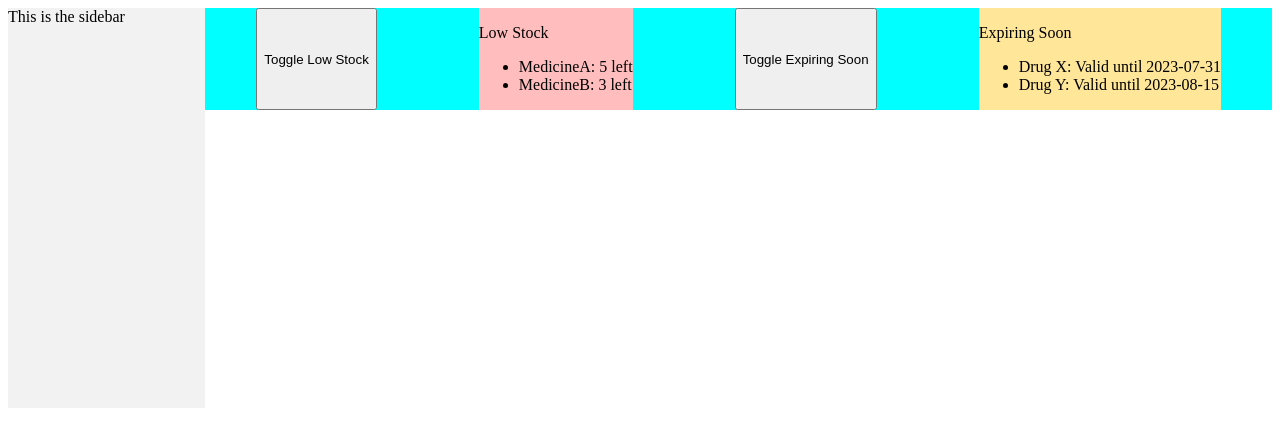
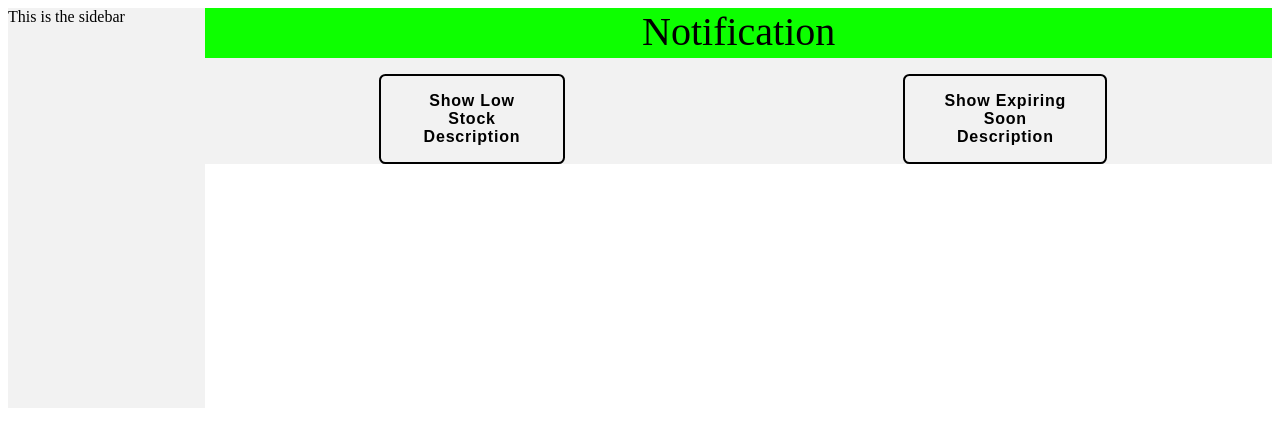
Before and after one commit to AiMouad/Pharmacy-Prject, a React (Create React App) app: page / in a window 1280 px wide. Shown: the top 446 px of the page. Built offline with nearby package versions, Linux system fonts and the light colour scheme.

Commit message:
Generate Notificayion page!

```diff
--- a/src/components/Notification/Notification.css
+++ b/src/components/Notification/Notification.css
@@ -20,27 +20,239 @@
 
 }
 
-.low-stock {
-  background-color: #ffbdbd;
+.Noti{
+  background-color: #f2f2f2;
+  height: 100%;
+  width: 100%;
+
+}
+.up{
+  width:  100%;
+  height: 50px;
+  text-align: center;
+  font-size: 40px;
+  background: #0dff00;
+
+}
+.down{
+  display: flex;
 }
 
-.expiring-soon {
-  background-color: #ffe699;
-}
-
-
-.notification ul {
+.Noti ul {
   list-style-type: none;
   padding: 0;
 }
 
-.notification li {
+.Noti li {
+  height: 30px;
   margin-bottom: 5px;
+  border: 1px solid red ;
+  box-sizing: border-box;
+  text-align: center;
+  font-size: 24px;
 }
-.Noti{
-  background-color: aqua;
-  height: 100%;
+
+.info{
+  background: #f2f2f2;
+  width: 50%;
+  justify-items: center;
+
+}
+.info #font{
+  font-size: larger;
+  text-align: center;
+  text-decoration: none;
+  text-transform: none;;
+}
+
+.animation {
+  animation: fadeIn 2s ease-in-out;
+}
+
+.fancy {
+  background-color: transparent;
+  border: 2px solid #000;
+  border-radius: 150;
+  box-sizing: border-box;
+  color: black;
+  cursor: pointer;
+  display: inline-block;
+  font-weight: 700;
+  letter-spacing: 0.05em;
+  margin: 0px 20%;
+  outline: none;
+  overflow: visible;
+  padding: 1em 2em;
+  position: relative;
+  text-align: center;
+  text-decoration: none;
+  text-transform: none;
+  transition: all 0.5s ease-in-out;
+  user-select: none;
+  font-size: 100%;
+  border-radius: 0.4rem;
+
+ }
+
+
+
+ .fancy .text {
+  font-size: 1.125em;
+  line-height: 1.33333em;
+  padding-left: 2em;
+  display: block;
+  text-align: left;
+  transition: all 0.3s ease-in-out;
+  text-transform: uppercase;
+  text-decoration: none;
+  color: black;
+ }
+
+ .fancy .top-key {
+  height: 2px;
+  width: 1.5625rem;
+  top: -2px;
+  left: 0.625rem;
+  position: absolute;
+  background: #e8e8e8;
+  transition: width 0.5s ease-out, left 0.3s ease-out;
+ }
+
+ .fancy .bottom-key-1 {
+  height: 2px;
+  width: 1.5625rem;
+  right: 1.875rem;
+  bottom: -2px;
+  position: absolute;
+  background: #e8e8e8;
+  transition: width 0.5s ease-out, right 0.3s ease-out;
+ }
+
+ .fancy .bottom-key-2 {
+  height: 2px;
+  width: 0.625rem;
+  right: 0.625rem;
+  bottom: -2px;
+  position: absolute;
+  background: #e8e8e8;
+  transition: width 0.5s ease-out, right 0.3s ease-out;
+  left: -2px;
+  width: 0px;
+ }
+
+ .fancy:hover {
+  color: #0dff00;
+  background: black;
+ }
+
+ .fancy:hover::before {
+  width: 0.9375rem;
+  background: wheat;
+ }
+
+ .fancy:hover .text {
+  color: white;
+  padding-left: 1.5em;
+ }
+
+ .fancy:hover .top-key {
+  left: -2px;
+  width: 0px;
+ }
+
+ .fancy:hover .bottom-key-1,
+  .fancy:hover .bottom-key-2 {
+  right: 0;
+  width: 0;
+ }
+
+ .card {
+  overflow: hidden;
+  position: relative;
+  background-color: #ffffff;
+  text-align: left;
+  border-radius: 0.5rem;
+  max-width: 100%;
+  margin: 10px;
+  box-shadow: 0 20px 25px -5px rgba(0, 0, 0, 0.1), 0 10px 10px -5px rgba(0, 0, 0, 0.04);
+}
+
+.header {
+  padding: 1.25rem 1rem 1rem 1rem;
+  background-color: #ffffff;
+}
+
+.image {
+  display: flex;
+  margin-left: auto;
+  margin-right: auto;
+  background-color: #FEE2E2;
+  flex-shrink: 0;
+  justify-content: center;
+  align-items: center;
+  width: 3rem;
+  height: 3rem;
+  border-radius: 9999px;
+}
+
+.image svg {
+  color: #DC2626;
+  width: 1.5rem;
+  height: 1.5rem;
+}
+
+.content {
+  margin-top: 0.75rem;
+  text-align: center;
+}
+
+.title {
+  color: #111827;
+  font-size: 1rem;
+  font-weight: 600;
+  line-height: 1.5rem;
+}
+
+.message {
+  margin-top: 0.5rem;
+  color: #6B7280;
+  font-size: 0.875rem;
+  line-height: 1.25rem;
+}
+
+.actions {
+  margin: 0.75rem 1rem;
+  background-color: #F9FAFB;
+}
+
+.Edit {
+  display: inline-flex;
+  padding: 0.5rem 1rem;
+  background-color: #DC2626;
+  color: #ffffff;
+  font-size: 1rem;
+  line-height: 1.5rem;
+  font-weight: 500;
+  justify-content: center;
   width: 100%;
-  display: flex;
-  justify-content: space-around;
+  border-radius: 0.375rem;
+  border-width: 1px;
+  border-color: transparent;
+  box-shadow: 0 1px 2px 0 rgba(0, 0, 0, 0.05);
 }
+
+.cancel {
+  display: inline-flex;
+  margin-top: 0.75rem;
+  padding: 0.5rem 1rem;
+  background-color: #ffffff;
+  color: #374151;
+  font-size: 1rem;
+  line-height: 1.5rem;
+  font-weight: 500;
+  justify-content: center;
+  width: 100%;
+  border-radius: 0.375rem;
+  border: 1px solid #D1D5DB;
+  box-shadow: 0 1px 2px 0 rgba(0, 0, 0, 0.05);
+}
--- a/src/components/Notification/Notification.js
+++ b/src/components/Notification/Notification.js
@@ -2,23 +2,22 @@ import React, { useEffect, useState } from 'react';
 import './Notification.css';
 
 const Notification = () => {
-    const [lowStockMedicines, setLowStockMedicines] = useState(false);
-    const [expiringSoonDrugs, setExpiringSoonDrugs] = useState(false);
+    const [lowStockMedicines, setLowStockMedicines] = useState([]);
+    const [expiringSoonDrugs, setExpiringSoonDrugs] = useState([]);
 
-    const handleLowStockButtonClick = () => {
-        setLowStockMedicines(!lowStockMedicines);
-    };
+    const [showLowStockDescription, setShowLowStockDescription] = useState(false);
+    const [showExpiringSoonDescription, setShowExpiringSoonDescription] = useState(false);
 
-    const handleExpiringSoonButtonClick = () => {
-        setExpiringSoonDrugs(!expiringSoonDrugs);
+    const Edit = () => {
+        window.location.href = "https://10015.io/tools/css-gradient-generator";
     };
 
     useEffect(() => {
         // Example data
         const medicineStock = {
             MedicineA: 5,
-            MedicineB: 3,
-            MedicineC: 15,
+            MedicineB: 30,
+            MedicineC: 1,
         };
 
         const drugs = [
@@ -34,31 +33,84 @@ const Notification = () => {
         setExpiringSoonDrugs(expiringSoonDrugsFiltered);
     }, []);
 
+    const toggleLowStockDescription = () => {
+        setShowLowStockDescription(prevState => !prevState);
+    };
+
+    const toggleExpiringSoonDescription = () => {
+        setShowExpiringSoonDescription(prevState => !prevState);
+    };
+
     return (
         <div className="notification-page">
             <div className="sidebar">This is the sidebar</div>
             <div className="Noti">
-                    <button onClick={handleLowStockButtonClick}>Toggle Low Stock</button>
-                    {lowStockMedicines && <div className={`low-stock ${lowStockMedicines ? '' : 'hide'}`}>
-                    <p>Low Stock</p>
+                <div className='up'>
+                Notification
+                </div>
+                <div className='down'>
+                <div className='info'>
+                    <p></p>
+                <button class="fancy" onClick={toggleLowStockDescription}>
+                    {showLowStockDescription ? 'Hide Low Stock Description' : 'Show Low Stock Description'}
+                </button>
+                {showLowStockDescription && lowStockMedicines.length > 0 && (
+                    <div id={"font"} className={`low-stock ${lowStockMedicines ? '' : 'hide'}`}>
+
                         <ul>
                             {lowStockMedicines.map(([name, qty]) => (
-                            <li key={name}>{`${name}: ${qty} left`}</li>
+                            <div class="card">
+                            <div class="header">
+                                <div class="image"><svg aria-hidden="true" stroke="currentColor" stroke-width="1.5" viewBox="0 0 24 24" fill="none">
+                                            <path d="M12 9v3.75m-9.303 3.376c-.866 1.5.217 3.374 1.948 3.374h14.71c1.73 0 2.813-1.874 1.948-3.374L13.949 3.378c-.866-1.5-3.032-1.5-3.898 0L2.697 16.126zM12 15.75h.007v.008H12v-.008z" stroke-linejoin="round" stroke-linecap="round"></path>
+                                        </svg></div>
+                                <div class="content">
+                                <span class="title">{`${name}`}</span>
+                                <p class="message">La quantité restante: {`${qty}`} </p>
+                                </div>
+                                <div class="actions">
+                                <button className="Edit" onClick={Edit}>Edit</button>
+                                </div>
+                            </div>
+                            </div>
                             ))}
                         </ul>
                         <div className="animation" />
-                </div>}
+                    </div>
+                )}
+                </div>
 
-                    <button onClick={handleExpiringSoonButtonClick}>Toggle Expiring Soon</button>
-                    {expiringSoonDrugs &&  <div className={`expiring-soon ${expiringSoonDrugs ? '' : 'hide'}`}>
-                    <p>Expiring Soon</p>
+                <div className='info'>
+                <p></p>
+                <button class="fancy" onClick={toggleExpiringSoonDescription}>
+                    {showExpiringSoonDescription ? 'Hide Expiring Soon Description' : 'Show Expiring Soon Description'}
+                </button>
+                {showExpiringSoonDescription && expiringSoonDrugs.length > 0 && (
+                    <div id={"font"} className={`expiring-soon ${expiringSoonDrugs ? '' : 'hide'}`}>
                         <ul>
                             {expiringSoonDrugs.map(({ name, validity }) => (
-                            <li key={name}>{`${name}: Valid until ${validity}`}</li>
+                            <div class="card">
+                            <div class="header">
+                                <div class="image"><svg aria-hidden="true" stroke="currentColor" stroke-width="1.5" viewBox="0 0 24 24" fill="none">
+                                            <path d="M12 9v3.75m-9.303 3.376c-.866 1.5.217 3.374 1.948 3.374h14.71c1.73 0 2.813-1.874 1.948-3.374L13.949 3.378c-.866-1.5-3.032-1.5-3.898 0L2.697 16.126zM12 15.75h.007v.008H12v-.008z" stroke-linejoin="round" stroke-linecap="round"></path>
+                                        </svg></div>
+                                <div class="content">
+                                <span class="title">{`${name}`}</span>
+                                <p class="message">Date de violation de validité: {`${validity}`} </p>
+                                </div>
+                                <div class="actions">
+                                <button className="Edit" onClick={Edit}>Edit</button>
+                                </div>
+                            </div>
+                            </div>
                             ))}
                         </ul>
                         <div className="animation" />
-                </div>}
+                    </div>
+                )}
+                </div>
+                </div>
+
             </div>
         </div>
     );
```
Lines whose indentation alone changed are shown as unchanged.
